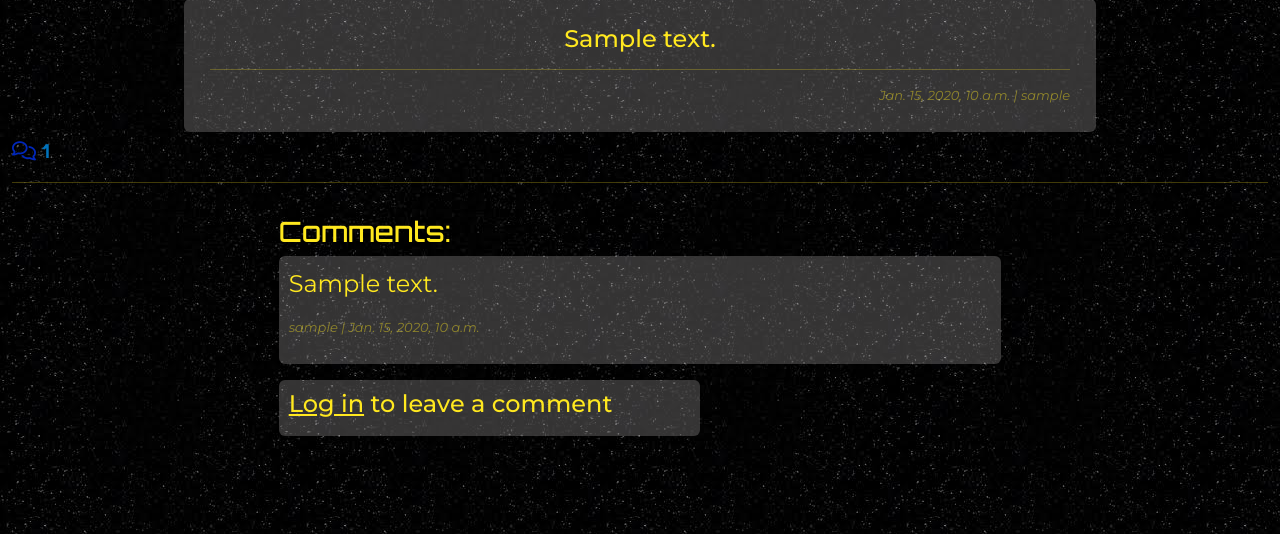
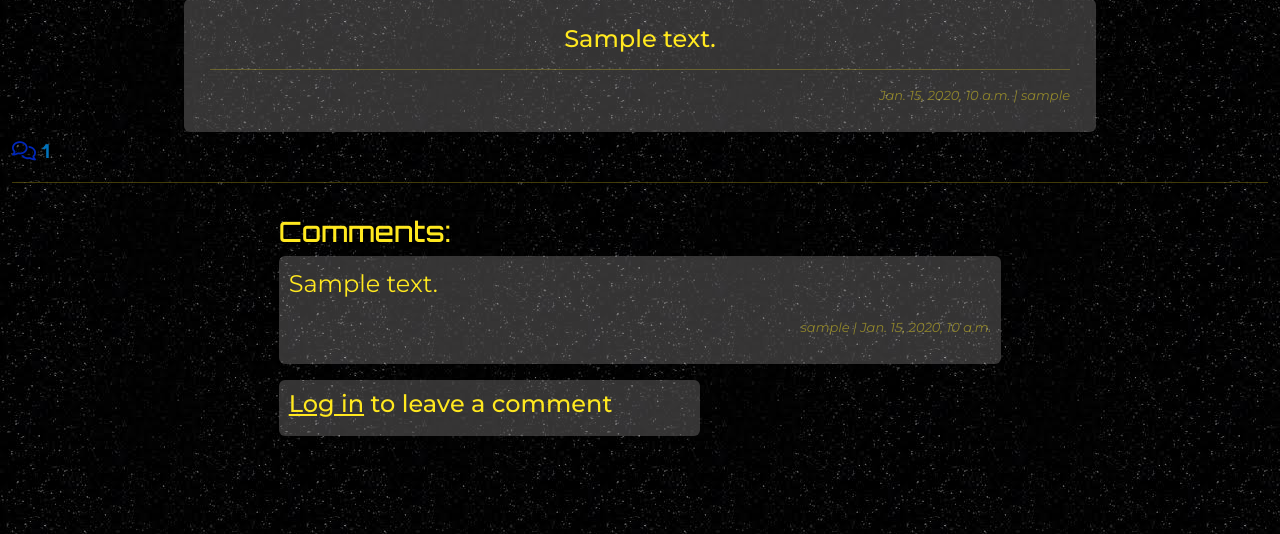
Before and after one commit to Darthspider360/The-Comlink, a Django app: page /1/ in a window 1280 px wide. Shown: the part 183-717 px from the top of the page. Run offline with Django 4.2, Linux system fonts and the light colour scheme; tables that the repository leaves empty hold one stand-in row (values such as "Sample post"); some libraries are stand-ins or nearby versions.

Commit message:
more style tweeks

```diff
--- a/feed/templates/feed/post_view.html
+++ b/feed/templates/feed/post_view.html
@@ -38,38 +38,39 @@
     </div>
     <!-- Displaying Comments -->
     <div class="row d-flex justify-content-center">
-        <div class="col-md-7 mt-3 ">
+        <div class="col-7 mt-3 ">
             <h3>Comments:</h3>
 
             <!-- We want a for loop inside the empty control tags
           to iterate through each comment in comments -->
             {% for comment in comments %}
-            <div class="card card-body custom-card justify-content-start">
-                <div class="comments">
-                    <div class="fs-4" id="comment{{ comment.id }}">
+            <div class="card card-body custom-card">
+                <div class="row justify-content-between comments">
+                    <div class="fs-4 col-auto justify-content-start" id="comment{{ comment.id }}">
                         {{ comment.body | linebreaks }}
                     </div>
-                    <p class="meta-info">
+                    {% if user.is_authenticated and comment.author == user %}
+                    <div class="buttons d-flex justify-content-end col-2">
+                        <button class="btn btn-edit" comment_id="{{ comment.id }}"><i class="fa-solid fa-pencil"
+                                style="color: #2ff924;"></i></button>
+                        <button class="btn btn-delete" comment_id="{{ comment.id }}"><i class="fa-solid fa-trash-can"
+                                style="color: #eb212e;"></i></button>
+
+                    </div>
+                    {% elif user.is_authenticated %}
+                    <div class="buttons d-flex justify-content-end col-2">
+                        <button class="btn" comment_id="{{ comment.id }}"><i class="fa-solid fa-flag"
+                                style="color: #fe212e;"></i></i></button>
+                    </div>
+                    {% endif %}
+                    <p class="meta-info d-flex justify-content-end">
                         <span>
                             {{ comment.author }} | {{ comment.created_on }}
                         </span>
                     </p>
                 </div>
 
-                {% if user.is_authenticated and comment.author == user %}
-                <div class="buttons ms-auto">
-                    <button class="btn btn-edit" comment_id="{{ comment.id }}"><i class="fa-solid fa-pencil"
-                            style="color: #2ff924;"></i></button>
-                    <button class="btn btn-delete" comment_id="{{ comment.id }}"><i class="fa-solid fa-trash-can"
-                            style="color: #eb212e;"></i></button>
 
-                </div>
-                {% elif user.is_authenticated %}
-                <div class="buttons ms-auto">
-                    <button class="btn" comment_id="{{ comment.id }}"><i class="fa-solid fa-flag"
-                            style="color: #fe212e;"></i></i></button>
-                </div>
-                {% endif %}
 
                 <!-- Our for loop ends here -->
             </div>
@@ -85,7 +86,8 @@
                         <button id="submitButton" type="submit" class="btn custom-button">Submit</button>
                     </form>
                     {% else %}
-                    <p class="h4"><a class="{% if request.path == login_url %}active{% endif %} text-reset post-link" href="{% url 'account_login' %}">Log in</a> to leave a comment</p>
+                    <p class="h4"><a class="{% if request.path == login_url %}active{% endif %} text-reset post-link"
+                            href="{% url 'account_login' %}">Log in</a> to leave a comment</p>
                     {% endif %}
                 </div>
             </div>
--- a/static/css/style.css
+++ b/static/css/style.css
@@ -61,6 +61,7 @@ p {
     font-size: small;
     font-weight: light;
     font-style: italic;
+
 }
 
 .comment-count{
```
Also changed, not shown: feed/templates/feed/index.html (line endings or trailing spaces), 1 other file.
